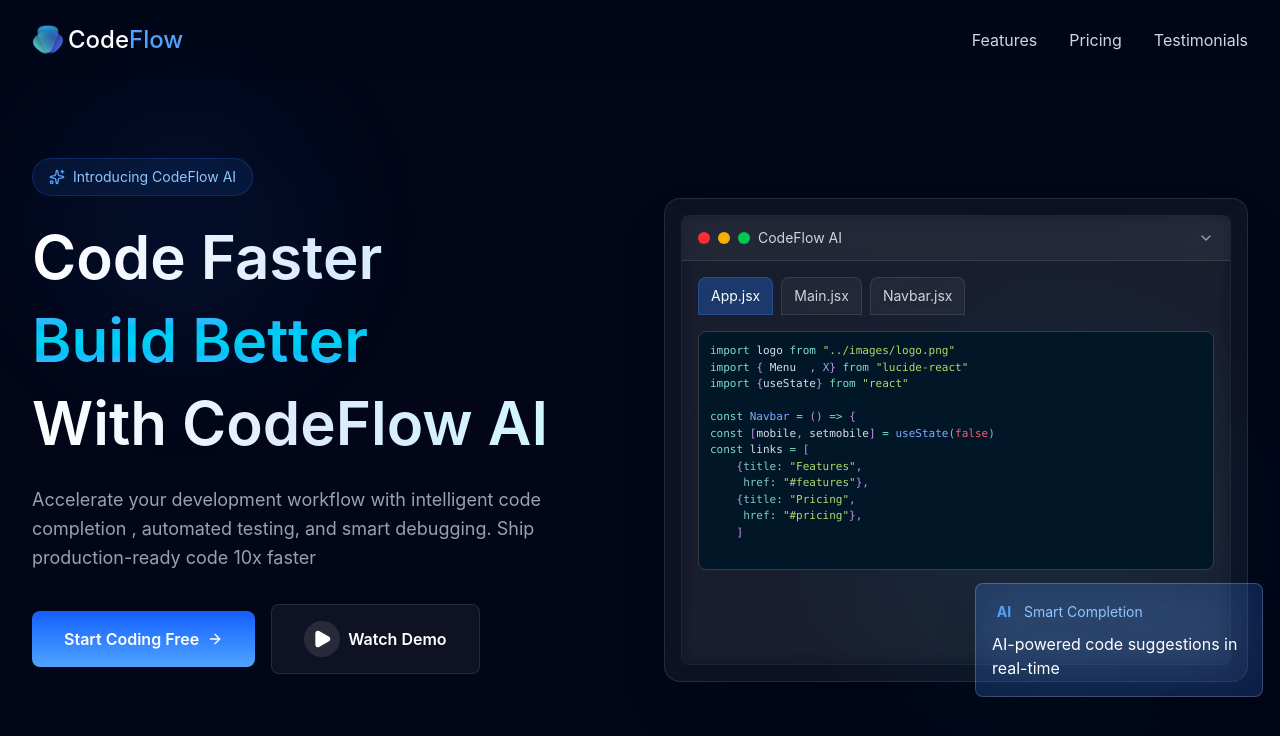
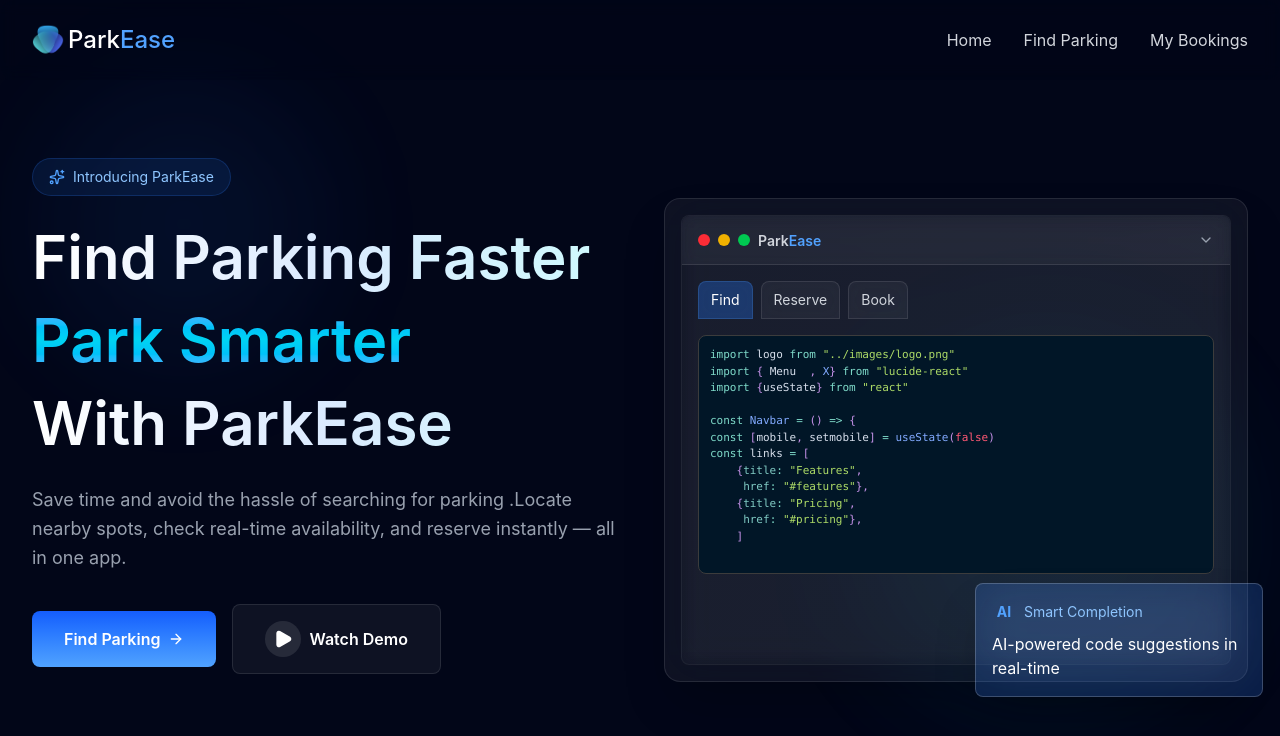
Before and after one commit to Nazish1712/Code-flow, a React (Vite) app: page / in a window 1280 px wide. Shown: the top 736 px of the page. Built offline with nearby package versions, Linux system fonts and the light colour scheme.

Commit message:
completed findParking page filter and input

```diff
--- a/src/App.jsx
+++ b/src/App.jsx
@@ -1,9 +1,6 @@
 import Navbar from "./components/Navbar"
 import Hero from "./components/Hero"
-import Features from "./components/Features"
-import Pricing from "./components/Pricing"
-import Testimonials from "./components/Testimonials"
-import Footer from "./components/Footer"
+
 
 
 function App() {
@@ -12,10 +9,6 @@ function App() {
     <div className="min-h-screen bg-slate-950 text-white overflow-hidden">
       <Navbar/>
       <Hero/>
-      <Features/>
-      <Pricing/>
-      <Testimonials/>
-      <Footer/>
     </div>
   )
 }
--- a/src/components/Features.jsx
+++ /dev/null
@@ -1,7 +0,0 @@
-const Features = () => {
-    return (
-        <div></div>
-    )
-}
-
-export default Features
--- /dev/null
+++ b/src/components/FindParking.jsx
@@ -0,0 +1,25 @@
+const FindParking = () => {
+    return (
+        <div className="pt-20 px-4 sm:px-6 lg:px-10 max-w-7xl mx-auto ">
+    <h2 className="text-left text-xl sm:text-2xl lg:text-3xl font-semibold mb-2 sm:mb-3 lg:mb-4 bg-gradient-to-l from-white via-blue-100 to-cyan-100 bg-clip-text text-transparent">Find your perfect spot</h2>
+    <div className="flex flex-col  md:flex-row gap-3">
+        <div className="flex-1">
+            <input className="w-full px-3 sm:px-4 py-1 outline-none  bg-white/5 backdrop-blur-sm border border-white/10 rounded-lg focus:ring-1 focus:ring-white/40" placeholder=" 🔍 Search for location"></input>
+        </div>
+        <div className="flex items-center flex-wrap gap-3 md:gap-2">
+            <button className="px-3 sm:px-4 py-1  bg-white/5 backdrop-blur-sm border border-white/10 rounded-lg font-semibold text-sm sm:text-base hover:bg-white/10 hover:scale-105 hover:border-white/30 flex justify-center items-center gap-2 transition-all duration-200 ease-in-out">
+            <Star className="w-4 h-4 sm:h-5 sm:w-5 text-yellow-500"/>
+            <span>High Ratings</span>
+            </button>
+            <button className="px-3 sm:px-4 py-1  bg-white/5 backdrop-blur-sm border border-white/10 rounded-lg font-semibold text-sm sm:text-base hover:bg-white/10 hover:scale-105 hover:border-white/30  flex justify-center items-center gap-2 transition-all duration-200 ease-in-out">
+            <DollarSign className="w-4 h-4 sm:h-5 sm:w-5 text-green-500"/>
+            <span>Lowest price</span>
+            </button>
+        </div>
+    </div>
+    <div>
+        <ParkingCard/>
+    </div>
+   </div>
+    )
+}
--- a/src/components/Footer.jsx
+++ /dev/null
@@ -1,7 +0,0 @@
-const Footer = () => {
-    return (
-        <div></div>
-    )
-}
-
-export default Footer
--- a/src/components/Hero.jsx
+++ b/src/components/Hero.jsx
@@ -17,20 +17,20 @@ const Hero = () => {
                 <div>
                     <div className="inline-flex items-center space-x-2 px-3 sm:px-4 py-2 bg-blue-500/10 border border-blue-500/20 rounded-full mb-4 sm:mb-6 animate-in slide-in-from-bottom duration-700">
                         <Sparkles className="w-4 h-4 text-blue-400"/>
-                        <span className="text-xs sm:text-sm text-blue-300">Introducing CodeFlow AI</span>
+                        <span className="text-xs sm:text-sm text-blue-300">Introducing ParkEase</span>
                     </div>
                   <h1 className="text-5xl sm:text-3xl md:text-4xl lg:text-5xl
                   xl:text-6xl font-semibold mb-4 sm:mb-6 animate-in slide-in-from-bottom duration-700 delay-100 leading-tight">
-                    <span className="bg-gradient-to-r from-white via-blue-100 to-cyan-100 bg-clip-text text-transparent block mb-1 sm:mb-2 ">Code Faster</span>
-                    <span className="bg-gradient-to-b from-blue-400 via-cyan-400 to-blue-400 bg-clip-text text-transparent block mb-1 sm:mb-2 ">Build Better</span>
-                    <span className="bg-gradient-to-r from-white via-blue-100 to-cyan-100 bg-clip-text text-transparent block mb-1 sm:mb-2 ">With CodeFlow AI</span>
+                    <span className="bg-gradient-to-r from-white via-blue-100 to-cyan-100 bg-clip-text text-transparent block mb-1 sm:mb-2 ">Find Parking Faster</span>
+                    <span className="bg-gradient-to-b from-blue-400 via-cyan-400 to-blue-400 bg-clip-text text-transparent block mb-1 sm:mb-2 ">Park Smarter</span>
+                    <span className="bg-gradient-to-r from-white via-blue-100 to-cyan-100 bg-clip-text text-transparent block mb-1 sm:mb-2 ">With ParkEase</span>
                   </h1>
-                 <p className="text-md sm:text-base lg:text-lg text-gray-400 max-w-2xl mx-auto lg:mx-0 mb-6 sm:mb-8 animate-in slide-in-from-bottom duration-700 delay-200 leading-relaxed">Accelerate your development workflow with intelligent code completion , automated testing, and smart debugging. Ship production-ready code 10x faster
+                 <p className="text-md sm:text-base lg:text-lg text-gray-400 max-w-2xl mx-auto lg:mx-0 mb-6 sm:mb-8 animate-in slide-in-from-bottom duration-700 delay-200 leading-relaxed">Save time and avoid the hassle of searching for parking .Locate nearby spots, check real-time availability, and reserve instantly — all in one app.
                 </p>
 
                 <div className="flex flex-col sm:flex-row items-center justify-center lg:justify-start gap-3 sm:gap-4 mb-8 sm:mb-12 animate-in slide-in-from-bottom duration-700 delay-300">
                     <button className="group w-full sm:w-auto px-6 sm:px-8 py-3 sm:py-4 bg-gradient-to-b from-blue-600 to-blue-400 rounded-lg font-semibold text-sm sm:text-base transition-all duration-300 hover:scale-102 flex items-center justify-center space-x-2">
-                        <span>Start Coding Free</span>
+                        <span>Find Parking</span>
                         <ArrowRight className="w-4 h-4 sm:h-5 group-hover:translate-x-1 transition-transform duration-300"/>
                     </button>
 
@@ -56,7 +56,11 @@ const Hero = () => {
                             <div className="w-2 h-2 sm:w-3 sm:h-3 rounded-full bg-yellow-500"/>
                             <div className="w-2 h-2 sm:w-3 sm:h-3 rounded-full bg-green-500"/>
                            </div>
-                           <span className="text-xs sm:text-sm text-gray-300">CodeFlow AI</span>
+                           <div>
+                           <span className="text-xs font-semibold sm:text-sm text-gray-300">Park</span>
+                           <span className="text-xs font-semibold sm:text-sm text-blue-400">Ease</span>
+                           </div>
+
                         </div>
                         <ChevronDown className="w-3 h-3 sm:w-4 sm:h-4 text-gray-400"/>
                         </div>
@@ -66,13 +70,13 @@ const Hero = () => {
                         <div className="flex space-x-1 sm:space-x-2 mb-3 sm:mb-4 overflow-x-auto">
                             <button
                             onClick={() => setActiveTab("App.jsx")}
-                            className={`px-3 py-2 backdrop-blur-sm text-xs sm:text-sm rounded-t-lg border ${ activeTab === "App.jsx" ? "bg-blue-500/30 text-white border-blue-400/20" : "bg-white/5 text-gray-300 border-white/10 hover:bg-white/10" } transition-all duration-200 whitespace-nowrap`}>App.jsx</button>
+                            className={`px-3 py-2 backdrop-blur-sm text-xs sm:text-sm rounded-t-lg border ${ activeTab === "App.jsx" ? "bg-blue-500/30 text-white border-blue-400/20" : "bg-white/5 text-gray-300 border-white/10 hover:bg-white/10" } transition-all duration-200 whitespace-nowrap`}>Find</button>
                             <button
                             onClick={() => setActiveTab("Main.jsx")}
-                            className={`px-3 py-2 backdrop-blur-sm text-xs sm:text-sm rounded-t-lg border ${ activeTab === "Main.jsx" ? "bg-blue-500/30 text-white border-blue-400/20" : "bg-white/5 text-gray-300 border-white/10 hover:bg-white/10" } transition-all duration-200 whitespace-nowrap`}>Main.jsx</button>
+                            className={`px-3 py-2 backdrop-blur-sm text-xs sm:text-sm rounded-t-lg border ${ activeTab === "Main.jsx" ? "bg-blue-500/30 text-white border-blue-400/20" : "bg-white/5 text-gray-300 border-white/10 hover:bg-white/10" } transition-all duration-200 whitespace-nowrap`}>Reserve</button>
                             <button
                             onClick={() => setActiveTab("Navbar.jsx")}
-                            className={`px-3 py-2 backdrop-blur-sm text-xs sm:text-sm rounded-t-lg border ${ activeTab === "Navbar.jsx" ? "bg-blue-500/30 text-white border-blue-400/20" : "bg-white/5 text-gray-300 border-white/10 hover:bg-white/10" } transition-all duration-200 whitespace-nowrap`}>Navbar.jsx</button>
+                            className={`px-3 py-2 backdrop-blur-sm text-xs sm:text-sm rounded-t-lg border ${ activeTab === "Navbar.jsx" ? "bg-blue-500/30 text-white border-blue-400/20" : "bg-white/5 text-gray-300 border-white/10 hover:bg-white/10" } transition-all duration-200 whitespace-nowrap`}>Book</button>
                         </div>
 
                         {/* Code Content*/}
--- a/src/components/Navbar.jsx
+++ b/src/components/Navbar.jsx
@@ -8,15 +8,15 @@ const [mobileMenuIsOpen, setmobileMenuIsOpen] = useState(false)
 
 const links = [
     {
-        title: "Features",
+        title: "Home",
         href: "#features"
     },
     {
-        title: "Pricing",
+        title: "Find Parking",
         href: "#pricing"
     },
     {
-        title: "Testimonials",
+        title: "My Bookings",
         href: "#testimonials"
     },
 ]
@@ -30,8 +30,8 @@ const links = [
                 <img src={logo} alt="logo" className="w-6 h-6 sm:w-8 sm:h-8 "/>
                 </div>
                 <span className="text-lg sm:text-xl md:text-2xl font-medium">
-                    <span className="text-white">Code</span>
-                    <span className="text-blue-400">Flow</span>
+                    <span className="text-white">Park</span>
+                    <span className="text-blue-400">Ease</span>
                 </span>
                </div>
 
--- a/src/components/Pricing.jsx
+++ /dev/null
@@ -1,7 +0,0 @@
-const Pricing = () => {
-    return (
-        <div></div>
-    )
-}
-
-export default Pricing
--- a/src/components/Testimonials.jsx
+++ /dev/null
@@ -1,7 +0,0 @@
-const Testimonials = () => {
-    return (
-        <div></div>
-    )
-}
-
-export default Testimonials
```
